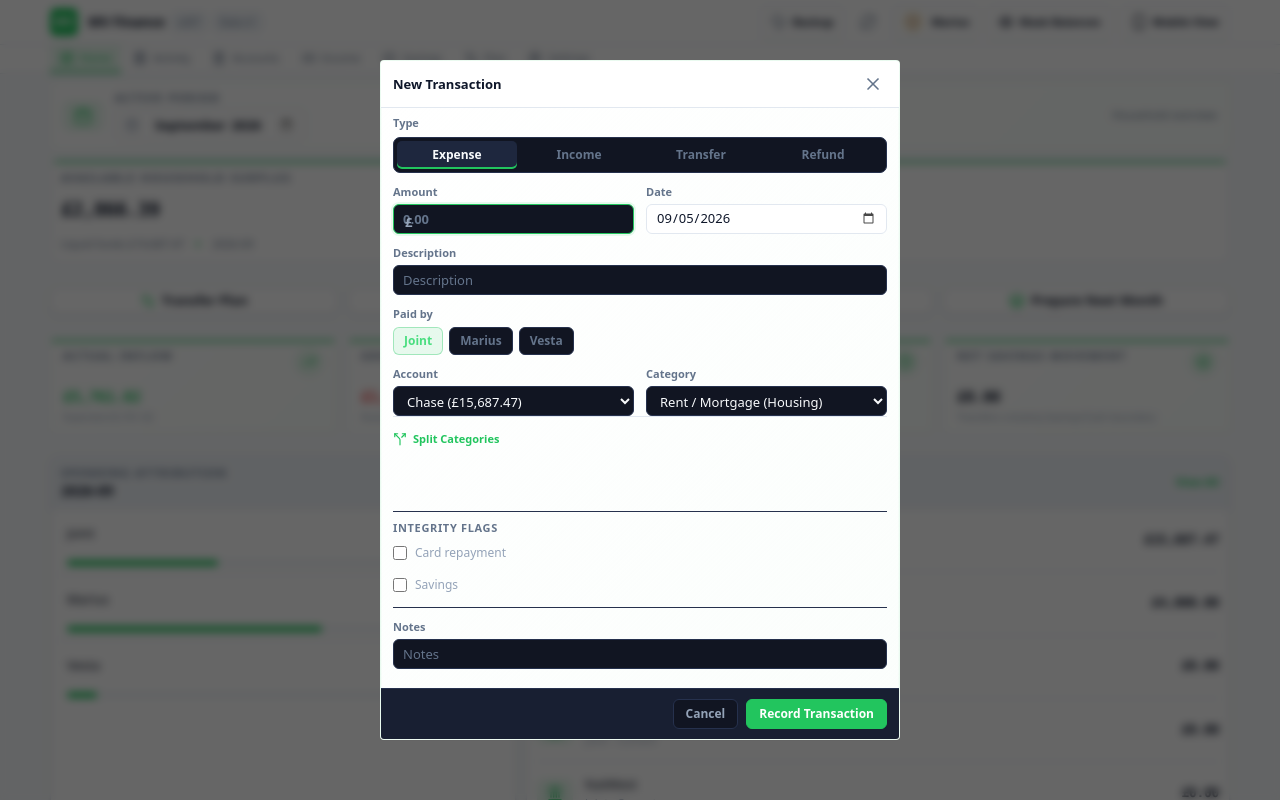
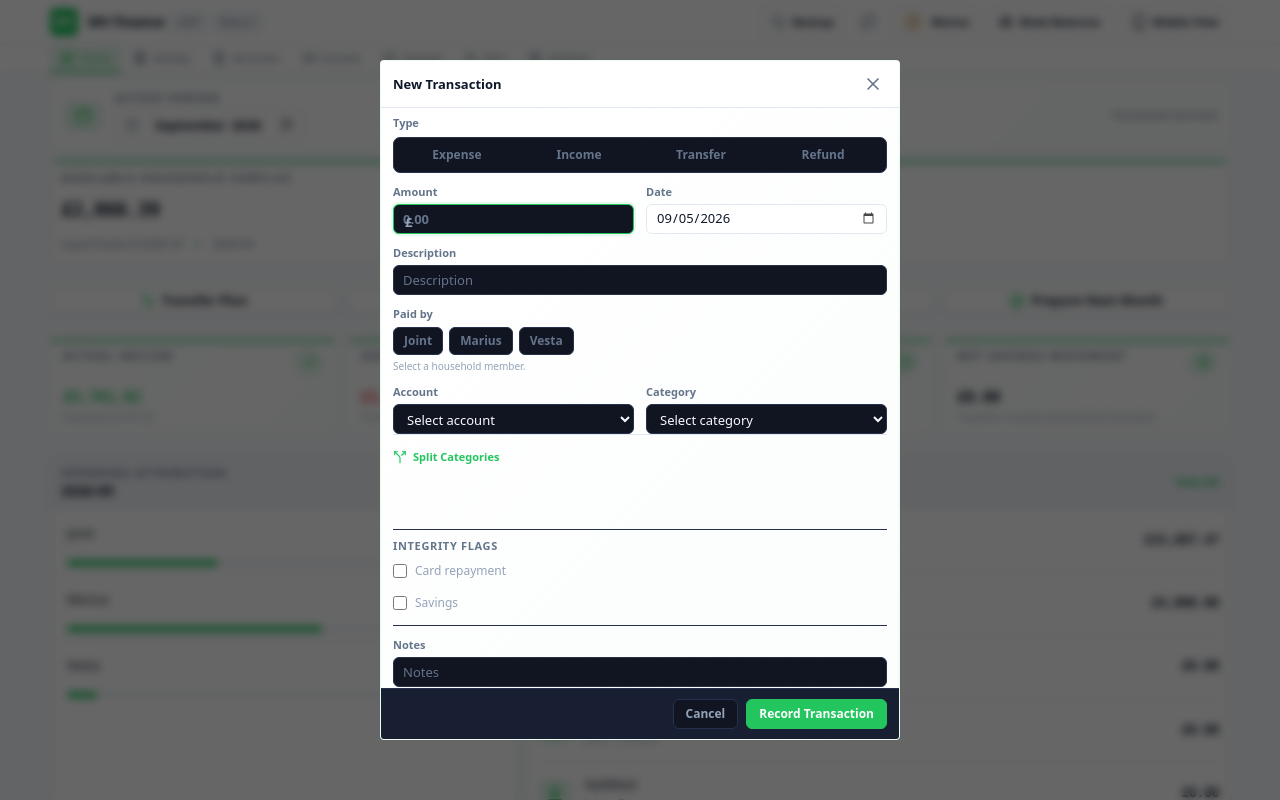
Before and after one commit to backtonemesis-cpu/MV, a React (Vite) app: page / in a window 1280 px wide. Both pictures are taken after a click on the button "Add Transaction". Shown: the top 800 px of the page. Built offline with nearby package versions, Linux system fonts and the light colour scheme.

Commit message:
Make new transaction choices explicit

```diff
--- a/src/components/TransactionModal.tsx
+++ b/src/components/TransactionModal.tsx
@@ -3,6 +3,8 @@ import { X, AlertCircle, Plus, Trash2, Split } from 'lucide-react';
 import { Transaction, Account, Category, Payer, TransactionType, TransactionSplit, HouseholdMember } from '../types';
 import { householdPersonOptions } from '../utils/householdPeople';
 import { formatPence, parseToPence } from '../utils/currency';
+import { accountOptionLabel } from '../utils/accountDisplay';
+import { localDateInputValue } from '../utils/dateInput';
 
 interface TransactionModalProps {
   isOpen: boolean;
@@ -27,12 +29,12 @@ export const TransactionModal: React.FC<TransactionModalProps> = ({
 }) => {
   const [description, setDescription] = useState('');
   const [amountStr, setAmountStr] = useState('');
-  const [type, setType] = useState<TransactionType>('expense');
+  const [type, setType] = useState<TransactionType | ''>('');
   const [categoryId, setCategoryId] = useState('');
   const [accountId, setAccountId] = useState('');
   const [targetAccountId, setTargetAccountId] = useState('');
-  const [payer, setPayer] = useState<Payer>('Joint');
-  const [date, setDate] = useState(new Date().toISOString().split('T')[0]);
+  const [payer, setPayer] = useState<Payer | ''>('');
+  const [date, setDate] = useState(localDateInputValue());
   const [notes, setNotes] = useState('');
   const [isTransfer, setIsTransfer] = useState(false);
   const [isRepayment, setIsRepayment] = useState(false);
@@ -88,12 +90,12 @@ export const TransactionModal: React.FC<TransactionModalProps> = ({
     } else {
       setDescription('');
       setAmountStr('');
-      setType('expense');
-      setCategoryId(categories[0]?.id || '');
-      setAccountId(accounts[0]?.id || '');
-      setTargetAccountId(accounts[1]?.id || '');
-      setPayer('Joint');
-      setDate(new Date().toISOString().split('T')[0]);
+      setType('');
+      setCategoryId('');
+      setAccountId('');
+      setTargetAccountId('');
+      setPayer('');
+      setDate(localDateInputValue());
       setNotes('');
       setIsTransfer(false);
       setIsRepayment(false);
@@ -105,7 +107,12 @@ export const TransactionModal: React.FC<TransactionModalProps> = ({
     setError(null);
   }, [initialTransaction, isOpen, accounts, categories]);
 
-  const personOptions = householdPersonOptions(members, [payer, initialTransaction?.payer]);
+  const personOptions = householdPersonOptions(
+    members,
+    [payer, initialTransaction?.payer].filter(
+      (value): value is Payer => Boolean(value)
+    )
+  );
 
   if (!isOpen) return null;
 
@@ -134,8 +141,7 @@ export const TransactionModal: React.FC<TransactionModalProps> = ({
   };
 
   const handleAddSplitRow = () => {
-    const defaultCat = categories[0]?.id || '';
-    setSplits((prev) => [...prev, { categoryId: defaultCat, amountStr: '', notes: '' }]);
+    setSplits((prev) => [...prev, { categoryId: '', amountStr: '', notes: '' }]);
   };
 
   const handleRemoveSplitRow = (idx: number) => {
@@ -156,6 +162,11 @@ export const TransactionModal: React.FC<TransactionModalProps> = ({
     e.preventDefault();
     setError(null);
 
+    if (!type) {
+      setError('Choose the transaction type.');
+      return;
+    }
+
     const pence = parseToPence(amountStr);
     if (pence <= 0) {
       setError('Please enter a valid amount greater than £0.00');
@@ -168,7 +179,17 @@ export const TransactionModal: React.FC<TransactionModalProps> = ({
     }
 
     if (!accountId) {
-      setError('Please select an account');
+      setError(isTransfer ? 'Choose the source account.' : 'Choose the account.');
+      return;
+    }
+
+    if (!isTransfer && !payer) {
+      setError(type === 'income' || type === 'refund' ? 'Choose who received it.' : 'Choose who paid it.');
+      return;
+    }
+
+    if (!isTransfer && !isSplitEnabled && !categoryId) {
+      setError('Choose a category.');
       return;
     }
 
@@ -218,15 +239,20 @@ export const TransactionModal: React.FC<TransactionModalProps> = ({
       finalSplits = formattedSplits;
     }
 
+    const sourceAccount = accounts.find((account) => account.id === accountId);
+    const resolvedPayer: Payer = isTransfer
+      ? sourceAccount?.ownerPerson || 'Joint'
+      : (payer as Payer);
+
     try {
       await onSave({
         description: description.trim(),
         amountPence: pence,
-        type,
-        categoryId: categoryId || categories[0]?.id,
+        type: type as TransactionType,
+        categoryId: isTransfer ? undefined : categoryId || undefined,
         accountId,
         targetAccountId: isTransfer || isRepayment ? targetAccountId : undefined,
-        payer,
+        payer: resolvedPayer,
         date,
         notes: notes.trim(),
         isTransfer,
@@ -342,10 +368,11 @@ export const TransactionModal: React.FC<TransactionModalProps> = ({
             />
           </div>
 
-          {/* Paid by household member */}
+          {/* Person is a deliberate fact for income/expense/refund. Transfers derive owner from source account. */}
+          {!isTransfer && (
             <div>
               <label className="block text-xs font-semibold text-muted mb-1.5">
-              Paid by
+                {type === 'income' || type === 'refund' ? 'Received by' : 'Paid by'}
               </label>
               <div className="flex flex-wrap gap-2">
                 {personOptions.map((person) => (
@@ -359,7 +386,13 @@ export const TransactionModal: React.FC<TransactionModalProps> = ({
                   </button>
                 ))}
               </div>
+              {!payer && (
+                <div className="mt-1 text-[10px] text-subtle">
+                  Select a household member.
                 </div>
+              )}
+            </div>
+          )}
 
           <div className="mv-transaction-dynamic">
           {/* Account Selection */}
@@ -372,10 +405,14 @@ export const TransactionModal: React.FC<TransactionModalProps> = ({
                 value={accountId}
                 onChange={(e) => setAccountId(e.target.value)}
                 className="mv-transaction-control w-full"
+                required
               >
+                <option value="">
+                  {isTransfer ? 'Select source account' : 'Select account'}
+                </option>
                 {accounts.map((acc) => (
                   <option key={acc.id} value={acc.id}>
-                    {acc.name} ({formatPence(acc.currentBalancePence)})
+                    {accountOptionLabel(acc)}
                   </option>
                 ))}
               </select>
@@ -396,7 +433,7 @@ export const TransactionModal: React.FC<TransactionModalProps> = ({
                     .filter((a) => a.id !== accountId)
                     .map((acc) => (
                       <option key={acc.id} value={acc.id}>
-                        {acc.name} ({formatPence(acc.currentBalancePence)})
+                        {accountOptionLabel(acc)}
                       </option>
                     ))}
                 </select>
@@ -412,7 +449,9 @@ export const TransactionModal: React.FC<TransactionModalProps> = ({
                   value={categoryId}
                   onChange={(e) => setCategoryId(e.target.value)}
                   className="mv-transaction-control w-full"
+                  required
                 >
+                  <option value="">Select category</option>
                   {categories.map((cat) => (
                     <option key={cat.id} value={cat.id}>
                       {cat.name} ({cat.group})
@@ -468,7 +507,9 @@ export const TransactionModal: React.FC<TransactionModalProps> = ({
                         value={splitRow.categoryId}
                         onChange={(e) => handleUpdateSplitRow(idx, 'categoryId', e.target.value)}
                         className="mv-transaction-control flex-1"
+                        required
                       >
+                        <option value="">Select category</option>
                         {categories.map((c) => (
                           <option key={c.id} value={c.id}>
                             {c.name}
```
Lines whose indentation alone changed are shown as unchanged.
